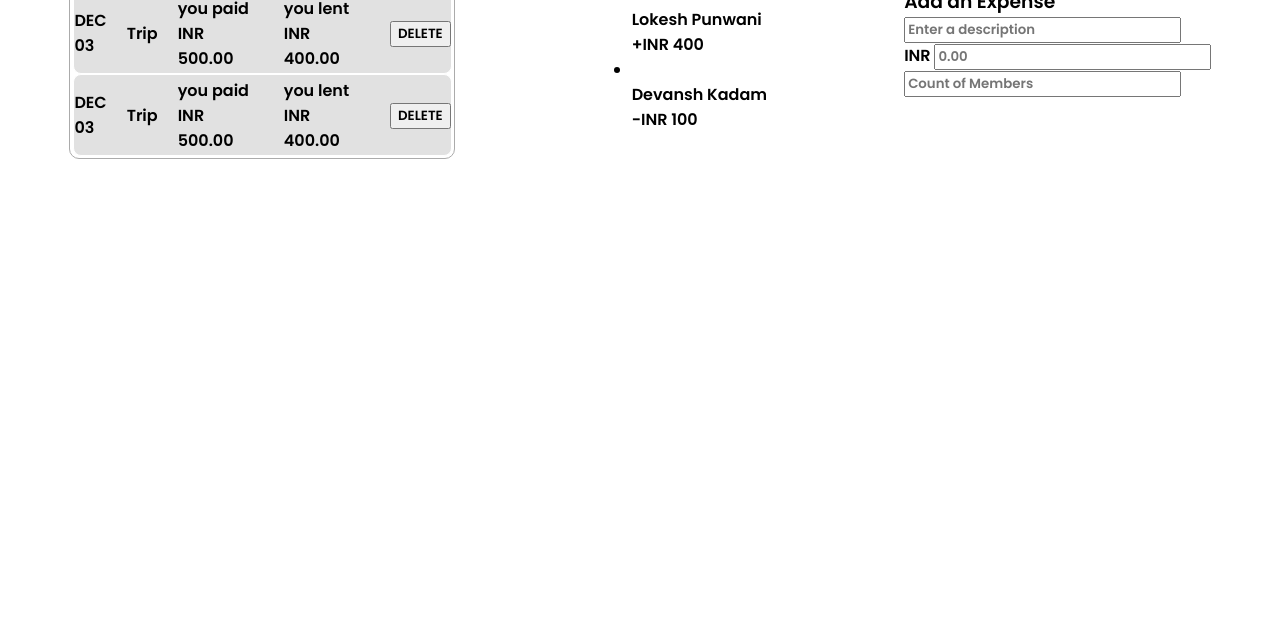
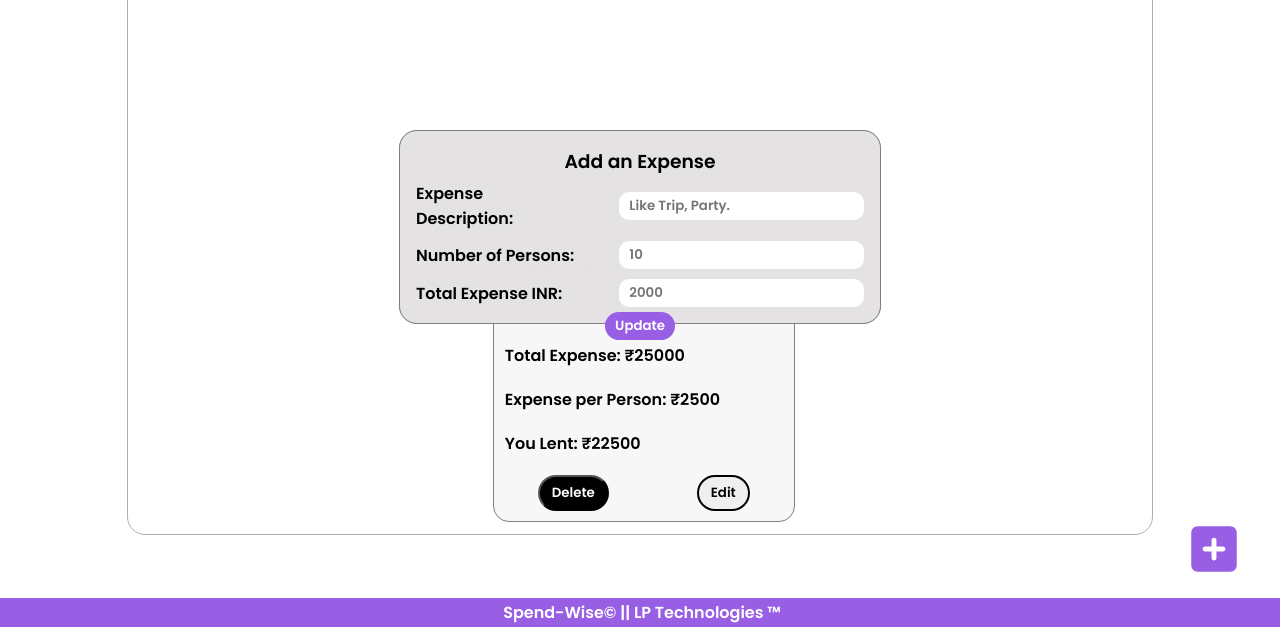
Before and after one commit to Lokeshpunwani29/Spend-Wise, a plain HTML site: page index.html in a window 1280 px wide. Shown: the part 173-800 px from the top of the page. Drawn offline with Linux system fonts and the light colour scheme.

Commit message:
Updated Version.

```diff
--- a/index.html
+++ b/index.html
@@ -6,6 +6,7 @@
     <meta name="viewport" content="width=device-width, initial-scale=1.0">
     <title>Spend Wise</title>
     <link rel="stylesheet" href="output.css">
+    <script src="basic.js"></script>
 </head>
 
 <body>
@@ -15,97 +16,102 @@
             <h5>Take control of your finances</h5>
         </div>
     </nav>
-    <main>
-        <div class="expenseList">
+
+    <div class="expenseSection">
         <div class="listheader">
-                <h2>Split</h2>
-                <button class="addExpense">Add Expense</button>
+            <h2>Overall Expense: &#8377;<span class="overallExpense">25000</span></h2>
+            <h2 class="splitHeading">&lt;Split List&gt;</h2>
+            <h2>You Lent: &#8377;<span class="totalLent">22500</span></h2>
+
         </div>
-            <ul class="listSplitCards">
+        <div class="cardCont">
+            <div class="card">
+                <div class="upperCard">
+                    <div class="line">Expense Description: <span class="description">Pizza Party</span></div>
+                    <div class="line">Number of Persons: <span class="numberOfPersons">10</span></div>
+                    <div class="line">Total Expense: &#8377;<span class="totalExpense">25000</span></div>
+                    <div class="line">Expense per Person: &#8377;<span class="expensePerPerson">2500</span></div>
+                    <div class="line">You Lent: &#8377;<span class="youLent">22500</span></div>
+                </div>
+                <div class="button">
+                    <button class="delete">Delete</button>
+                    <button class="edit">Edit</button>
+                </div>
 
-                <li class="cardSplitCont">
-                    <div class="cardSplit">
-                        <div class="fullDate">
-                            <div class="month">DEC</div>
-                            <div class="date">03</div>
             </div>
-                        <div class="spendTitle">Trip</div>
-                        <div class="youPaid">
-                            you paid
-                            <div class="paidAmount">INR 500.00</div>
-                        </div>
-                        <div class="youLent">
-                            you lent
-                            <div class="lentAmount">INR 400.00</div>
-                        </div>
-                        <div class="deleteBtn">
-                            <button>DELETE</button>
+
         </div>
     </div>
-                </li>
-                <li class="cardSplitCont">
-                    <div class="cardSplit">
-                        <div class="fullDate">
-                            <div class="month">DEC</div>
-                            <div class="date">03</div>
-                        </div>
-                        <div class="spendTitle">Trip</div>
-                        <div class="youPaid">
-                            you paid
-                            <div class="paidAmount">INR 500.00</div>
-                        </div>
-                        <div class="youLent">
-                            you lent
-                            <div class="lentAmount">INR 400.00</div>
-                        </div>
-                        <div class="deleteBtn">
-                            <button>DELETE</button>
-                        </div>
-                    </div>
-                </li>
-            </ul>
+
+    <div class="addLogo">
+        <svg xmlns="http://www.w3.org/2000/svg" height="52" width="52" rotate=""
+            viewBox="0 0 448 512"><!--!Font Awesome Free 6.7.2 by @fontawesome - https://fontawesome.com License - https://fontawesome.com/license/free Copyright 2025 Fonticons, Inc.-->
+            <path fill="#985ee4"
+                d="M64 32C28.7 32 0 60.7 0 96L0 416c0 35.3 28.7 64 64 64l320 0c35.3 0 64-28.7 64-64l0-320c0-35.3-28.7-64-64-64L64 32zM200 344l0-64-64 0c-13.3 0-24-10.7-24-24s10.7-24 24-24l64 0 0-64c0-13.3 10.7-24 24-24s24 10.7 24 24l0 64 64 0c13.3 0 24 10.7 24 24s-10.7 24-24 24l-64 0 0 64c0 13.3-10.7 24-24 24s-24-10.7-24-24z" />
+        </svg>
     </div>
 
-        <div class="GroupBalances">
-            <h3>GROUP BALANCES</h3>
-            <ul class="cardNameList">
-                <div class="cardName">
-                    <li class="cardNameCont">
-                        <div class="Logoname">
-                            <img src="" alt="">
-                        </div>
-                        <div class="memberName">Lokesh Punwani</div>
-                        <div class="memberAmount">+INR 400</div>
-                </div>
-                </li>
-                <li class="cardNameCont">
-                    <div class="cardName">
-                        <div class="Logoname">
-                            <img src="" alt="">
-                        </div>
-                        <div class="memberName">Devansh Kadam</div>
-                        <div class="memberAmount">-INR 100</div>
-                    </div>
-                </li>
-            </ul>
-        </div>
+    <footer>
+        Spend-Wise&#169; || LP Technologies &trade;
+    </footer>
+
 
     <div class="addExpenseForm">
         <div class="formHead">
             <h3>Add an Expense</h3>
         </div>
-            <form action="#">
-                <label for="ExpenseTitle" aria-placeholder="Enter a description"></label>
-                <input type="text" id="ExpenseTitle" placeholder="Enter a description">
-                <div class="amtBox">
-                    <span class="INR">INR</span>
-                    <input type="text" id="ExpenseAmt" placeholder="0.00">
-                </div>
-                <input type="text" id="totalMembers" placeholder="Count of Members">
-            </form>
+        <form class="ExpenseForm" action="#">
+
+            <div class="formBlock">
+                <label class="label">Expense Description: </label>
+                <input id="ExpDes" type="text" placeholder="Like Trip, Party.">
             </div>
 
-    </main>
+            <div class="formBlock">
+                <label class="label">Number of Persons: </label>
+                <input id="NoOfPer" type="text" placeholder="10">
+            </div>
+
+            <div class="formBlock">
+                <label class="label">Total Expense INR:</label>
+                <input id="exp" type="text" placeholder="2000">
+            </div>
+        </form>
+
+        <div class="submitBtn">
+            <button class="submit">Submit</button>
+        </div>
+
+    </div>
+
+    <div class="EditExpenseForm">
+        <div class="formHead">
+            <h3>Add an Expense</h3>
+        </div>
+        <form class="UpdateExpenseForm" action="#">
+
+            <div class="formBlock">
+                <label class="label">Expense Description: </label>
+                <input type="text" placeholder="Like Trip, Party.">
+            </div>
+
+            <div class="formBlock">
+                <label class="label">Number of Persons: </label>
+                <input type="text" placeholder="10">
+            </div>
+
+            <div class="formBlock">
+                <label class="label">Total Expense INR:</label>
+                <input type="text" placeholder="2000">
+            </div>
+        </form>
+
+        <div class="updateBtn">
+            <button class="update">Update</button>
+        </div>
+
+    </div>
+
 </body>
 
 </html>
--- a/style.scss
+++ b/style.scss
@@ -16,6 +16,11 @@
     font-weight: 600;
     font-style: normal;
 }
+
+body{
+    position: relative;
+}
+
 nav {
     color: var(--white);
     display: flex;
@@ -42,62 +47,209 @@ nav {
     }
 }
 
-main {
-    display: flex;
-    align-items: center;
-    justify-items: center;
-    margin-top: 2vh;
+.expenseSection {
+    margin-top: 3vh;
+    width: 80vw;
+    height: 75vh;
+    border: 1px solid rgb(178, 172, 172);
+    border-radius: 18px;
+    overflow: hidden;
 
-    .expenseList {
 
+    .listheader {
+        padding: 12px;
         display: flex;
+        height: 7%;
+        justify-content: space-between;
         align-items: center;
-        flex-direction: column;
-        justify-items: center;
-        border: solid rgb(171, 171, 171) 0.5px;
-        border-radius: 10px;
-        width: 30vw;
+        background-color: rgba(233, 227, 227, 0.494);
+    }
 
-        .listheader {
-            height: 8vh;
-            background-color: var(--gray);
-            width: 100%;
-            display: flex;
-            align-items: center;
-            justify-content: space-between;
-        }
+    .cardCont {
+        padding: 14px;
+        height: 88%;
+        width: 98%;
+        display: flex;
+        flex-wrap: wrap;
+        justify-content: center;
+        gap: 20px;
+        overflow-y: scroll;
+        .card {
+            margin-bottom: 2%;
+            border: 0.5px solid grey;
+            background-color: rgba(221, 213, 213, 0.199);
+            border-radius: 16px;
+            height: 275px;
+            width: 300px;
 
-        .listSplitCards {
-            padding: 2px 0px;
-            list-style: none;
-            display: flex;
-            align-items: center;
-            flex-direction: column;
-            justify-content: center;
-            width: 98%;
+            .upperCard {
+                display: flex;
+                flex-direction: column;
+                height: 80%;
+                padding-left: 11px;
+            }
 
-            .cardSplitCont {
-                // display: flex;
-                width: 100%;
-                // align-items: center;
-                // justify-content: center;
+            .line {
+                padding-left: 0px;
+                margin-left: 0px;
+            }
 
-                .cardSplit{
-                    display: flex;
-                    height: 10vh;
-                    width: 100%;
-                    background-color: var(--gray);
-                    border-radius: 8px;
-                    border: solid white 1px;
-                    align-items: center;
-                    justify-content: space-between;
-                    gap: 20px;
+            .button {
+                height: 20%;
+                display: flex;
+                justify-content: space-around;
+                align-items: center;
+
+                .delete{
+                    background-color: black;
+                    color: white;
+                    padding: 6px 12px;
+                    border-radius: 18px;
+                    cursor: pointer;
                 }
+                .edit{
+                    border: 2px solid black;
+                    padding: 6px 12px;
+                    border-radius: 18px;
+                    cursor: pointer;
+                }
+
             }
         }
     }
+}
 
-    // Another Element Starts
+.addLogo{
+    position: fixed;
+    bottom: 45px;
+    right: 40px;
+    cursor: pointer;
+}
 
 
+.addExpenseForm{
+    z-index: 10;
+    width: 35vw;
+    height: 20vh;
+    position: fixed;
+    display: flex;
+    flex-direction: column;
+    gap: 20px;
+    top: 50%;
+    left: 50%;
+    transform:translate(-50%, -50%);
+    gap: 5px;
+    background-color: rgba(228, 227, 227, 0.943);
+    padding: 2vh 2vh;
+    border-radius: 18px;
+    border: 1px solid grey;
+
+    .formHead h3{
+        text-align: center;
+
+    }
+
+    .ExpenseForm{
+        display: flex;
+        flex-direction: column;
+        gap: 10px;
+    }
+
+    .formBlock{
+        display: flex;
+        justify-content: space-between;
+        align-items: center;
+        gap: 40px;
+
+        label {
+            width: 40%;
+
+        }
+        input {
+            width: 55%;
+            padding: 4px 10px;
+            border-radius: 10px;
+            border: none;
+        }
+    }
+    .submit{
+        background-color: var(--purple);
+        border: none;
+        border-radius: 16px;
+        padding: 4px 10px;
+        color: white;
+    }
+
+    .update{
+        background-color: var(--purple);
+        border: none;
+        border-radius: 16px;
+        padding: 4px 10px;
+        color: white;
+    }
 }
+
+.EditExpenseForm{
+    z-index: 10;
+    width: 35vw;
+    height: 20vh;
+    position: fixed;
+    display: flex;
+    flex-direction: column;
+    gap: 20px;
+    top: 50%;
+    left: 50%;
+    transform:translate(-50%, -50%);
+    gap: 5px;
+    background-color: rgba(228, 227, 227, 0.943);
+    padding: 2vh 2vh;
+    border-radius: 18px;
+    border: 1px solid grey;
+
+    .formHead h3{
+        text-align: center;
+
+    }
+
+    .UpdateExpenseForm{
+        display: flex;
+        flex-direction: column;
+        gap: 10px;
+    }
+
+    .formBlock{
+        display: flex;
+        justify-content: space-between;
+        align-items: center;
+        gap: 40px;
+
+        label {
+            width: 40%;
+
+        }
+        input {
+            width: 55%;
+            padding: 4px 10px;
+            border-radius: 10px;
+            border: none;
+        }
+    }
+
+    .update{
+        background-color: var(--purple);
+        border: none;
+        border-radius: 16px;
+        padding: 4px 10px;
+        color: white;
+    }
+}
+
+footer{
+    color: white;
+    background-color: var(--purple);
+    position: fixed;
+    bottom: 0px;
+    text-align: center;
+    width: 100%;
+    padding: 2px;
+}
```
Also changed, not shown: basic.js (+87 -0 lines), output.css, 1 other file. Lines whose indentation alone changed are shown as unchanged.
